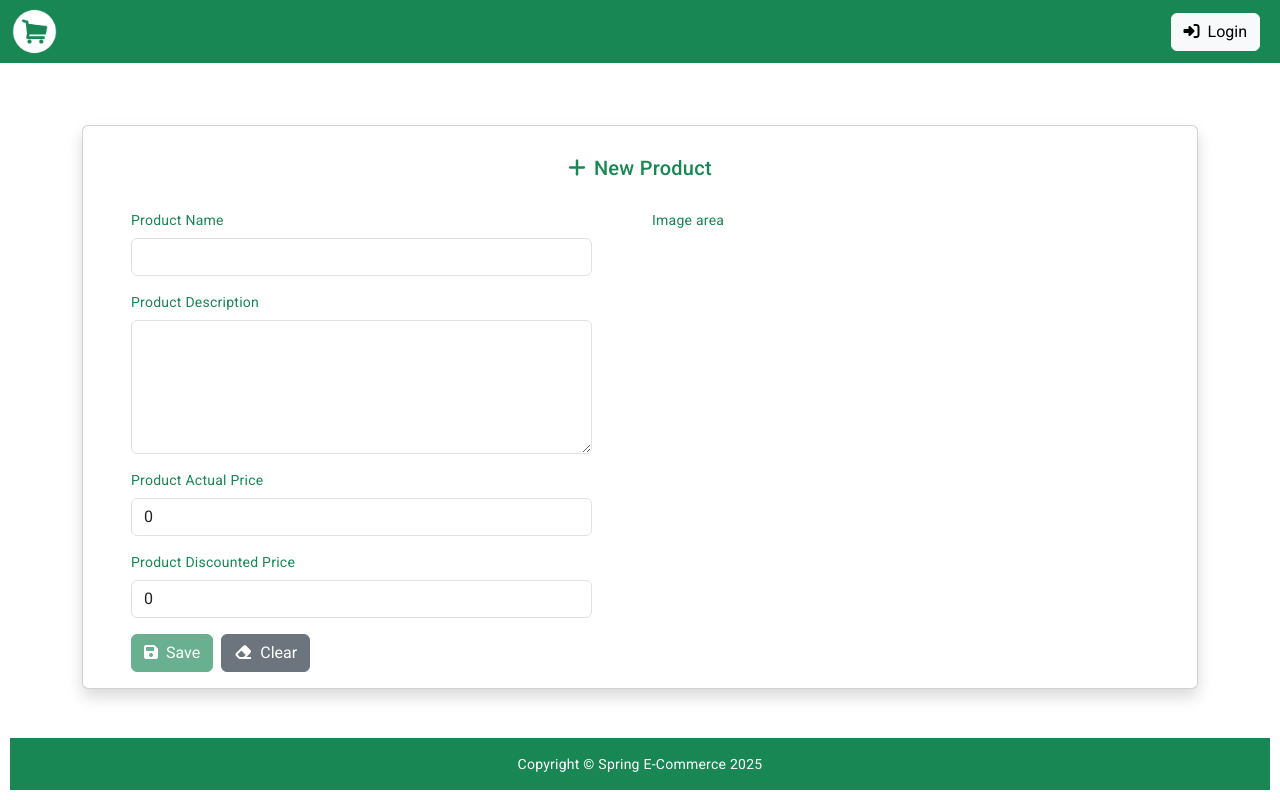
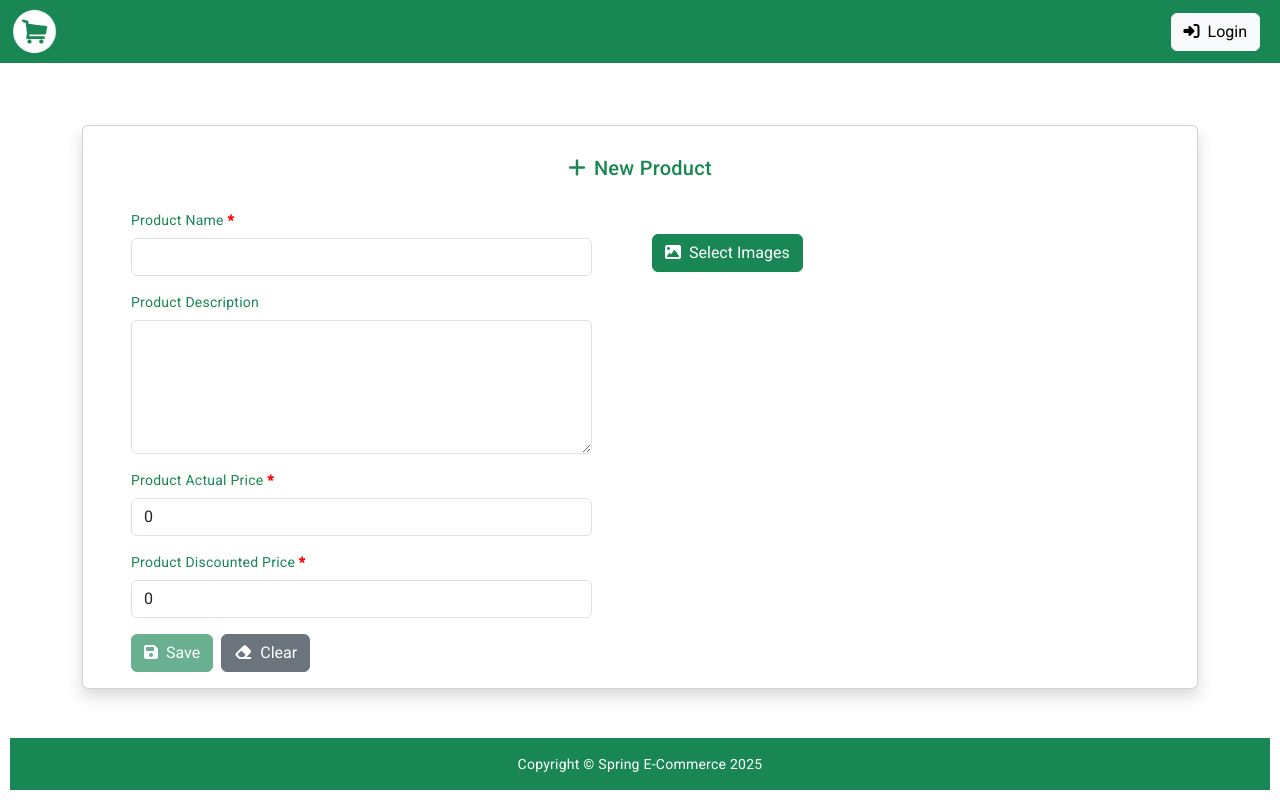
Before and after one commit to PagarciaSima/E-commerce-Angular-02-25, an Angular app: page /addNewProduct in a window 1280 px wide. Built offline with nearby package versions, Linux system fonts and the light colour scheme.

Commit message:
Improving add product form

```diff
--- a/src/app/components/add-new-product/add-new-product.component.css
+++ b/src/app/components/add-new-product/add-new-product.component.css
@@ -0,0 +1,12 @@
+.truncate-text {
+    max-width: 300px; /* Ajusta según el diseño */
+    overflow: hidden;
+    white-space: nowrap;
+    text-overflow: ellipsis;
+    display: inline-block;
+    vertical-align: middle;
+}
+
+.list-group-item {
+    width: fit-content;
+}
--- a/src/app/components/add-new-product/add-new-product.component.html
+++ b/src/app/components/add-new-product/add-new-product.component.html
@@ -7,10 +7,11 @@
             <div class="col-12 col-md-6 pe-md-5">
                 <!-- Product Name -->
                 <div class="mb-3">
-                    <label for="productName" class="form-label">Product Name</label>
+                    <label for="productName" class="form-label required">Product Name</label>
                     <input type="text" class="form-control" id="productName" name="productName"
                         [(ngModel)]="product.productName" #productName="ngModel"
-                        required minlength="3" maxlength="100">
+                        required minlength="3" maxlength="100"
+                    >
                     <div class="alert alert-danger mt-2 py-2" *ngIf="productName.invalid && productName.touched">
                         <small *ngIf="productName.errors?.['required']">Product name is required</small>
                         <small *ngIf="productName.errors?.['minlength']">Minimum 3 characters required</small>
@@ -23,19 +24,21 @@
                     <label for="productDescription" class="form-label">Product Description</label>
                     <textarea type="text" class="form-control" id="productDescription" name="productDescription"
                         [(ngModel)]="product.productDescription" #productDescription="ngModel"
-                        maxlength="500" rows="5">
+                        maxlength="500" rows="5"
+                    >
                     </textarea>
                     <div class="alert alert-danger mt-2 py-2" *ngIf="productDescription.invalid && productDescription.touched">
                         <small *ngIf="productDescription.errors?.['maxlength']">Maximum 500 characters allowed</small>
                     </div>
                 </div>
 
-                <!-- Product Actual Price -->
-                <div class="mb-3">
-                    <label for="productActualPrice" class="form-label">Product Actual Price</label>
+                 <!-- Product Actual Price -->
+                 <div class="mb-3">
+                    <label for="productActualPrice" class="required form-label">Product Actual Price</label>
                     <input type="number" class="form-control" id="productActualPrice" name="productActualPrice"
                         [(ngModel)]="product.productActualPrice" #productActualPrice="ngModel"
-                        required min="1" step="1">
+                        required min="1" step="1"
+                    >
                     <div class="alert alert-danger mt-2 py-2" *ngIf="productActualPrice.invalid && productActualPrice.touched">
                         <small *ngIf="productActualPrice.errors?.['required']">Actual price is required</small>
                         <small *ngIf="productActualPrice.errors?.['min']">Price must be greater than zero</small>
@@ -44,10 +47,11 @@
 
                 <!-- Product Discounted Price -->
                 <div class="mb-3">
-                    <label for="productDiscountedPrice" class="form-label">Product Discounted Price</label>
+                    <label for="productDiscountedPrice" class="required form-label">Product Discounted Price</label>
                     <input type="number" class="form-control" id="productDiscountedPrice" name="productDiscountedPrice"
                         [(ngModel)]="product.productDiscountedPrice" #productDiscountedPrice="ngModel"
-                        required min="1" step="1">
+                        required min="1" step="1"
+                    >
                     <div class="alert alert-danger mt-2 py-2" *ngIf="productDiscountedPrice.invalid && productDiscountedPrice.touched">
                         <small *ngIf="productDiscountedPrice.errors?.['required']">Discounted price is required</small>
                         <small *ngIf="productDiscountedPrice.errors?.['min']">Price must be greater than zero</small>
@@ -63,8 +67,21 @@
                 </button>
             </div>
 
+            <!-- File Upload Section -->
             <div class="col-12 col-md-6 mt-3 mt-md-0">
-                Image area
+                <input type="file" multiple #fileInput (change)="onFileSelected($event)" hidden accept="image/*">
+                <button class="mt-sm-0 mt-md-4 btn btn-success" type="button" (click)="fileInput.click()">
+                    <i class="fa-solid fa-image me-2"></i>Select Images
+                </button>
+
+                <ul class="list-group mt-3" *ngIf="selectedFiles.length > 0">
+                    <li class="list-group-item shadow mt-1" *ngFor="let file of selectedFiles; let i = index">
+                        <span class="truncate-text" [title]="file.name">{{ file.name }}</span>
+                        <button class="ms-2 btn btn-danger btn-sm" (click)="removeFile(i)">
+                            <i class="fa-solid fa-xmark"></i>
+                        </button>
+                    </li>
+                </ul>
             </div>
         </form>
     </div>
--- a/src/app/components/add-new-product/add-new-product.component.ts
+++ b/src/app/components/add-new-product/add-new-product.component.ts
@@ -10,6 +10,8 @@ import { ProductService } from 'src/app/services/product.service';
   styleUrls: ['./add-new-product.component.css']
 })
 export class AddNewProductComponent {
+
+  selectedFiles: File[] = [];
 
   product: Product = {
     productName: '',
@@ -30,9 +32,28 @@ export class AddNewProductComponent {
       next: () => {
         this.toastrService.success('Product created successfully', 'Success');
       }, error: (err) => {
+        console.log(err)
         this.toastrService.error('Error occurred while creating product: ' + err.error, 'Error');
       }
     })
+  }
+
+  onFileSelected(event: Event) {
+    const input = event.target as HTMLInputElement;
+    if (!input.files) return;
+
+    const files = Array.from(input.files);
+
+    if (this.selectedFiles.length + files.length > 3) {
+      this.toastrService.warning('You can only upload up to 3 images.', 'Warning');
+      return;
+    }
+
+    this.selectedFiles.push(...files);
+  }
+
+  removeFile(index: number) {
+    this.selectedFiles.splice(index, 1);
   }
 
   clearForm(productForm: NgForm) {
@@ -44,4 +65,6 @@ export class AddNewProductComponent {
       productDiscountedPrice: 0
     };
   }
+
+
 }
--- a/src/app/components/header/header.component.ts
+++ b/src/app/components/header/header.component.ts
@@ -27,7 +27,7 @@ export class HeaderComponent implements OnInit{
 
   public logout() {
     this.userAuthService.clear();
-    this.router.navigate(['/home']);
+    this.router.navigate(['/login']);
   }
 
   public isAdmin(): boolean {
--- a/src/styles.css
+++ b/src/styles.css
@@ -45,3 +45,9 @@ app-footer {
     background-color: #d3d4d5 !important;
     color: black !important;
 }
+
+.required::after {
+    content: " *";
+    color: red;
+    font-weight: bold;
+}
```
